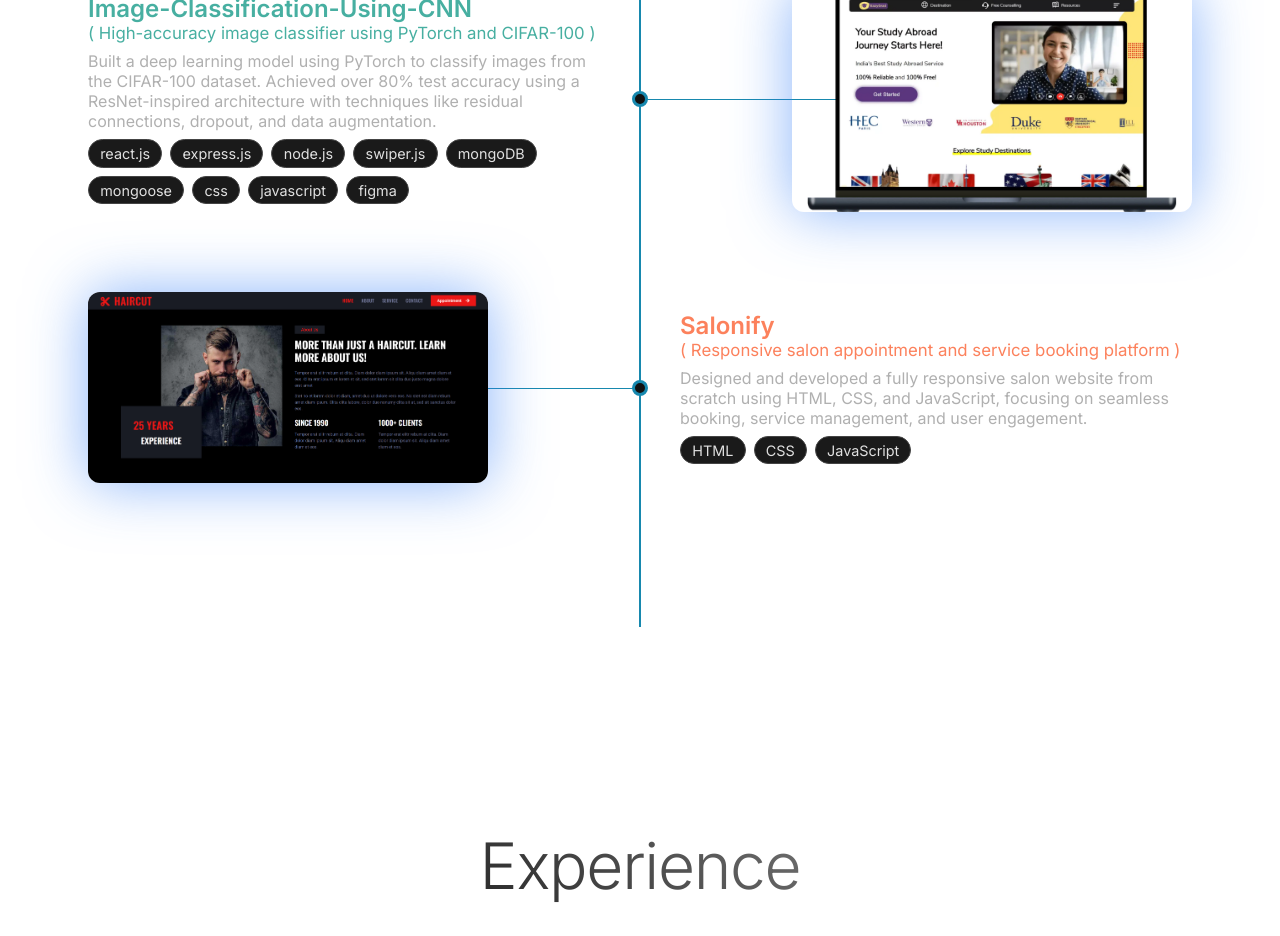
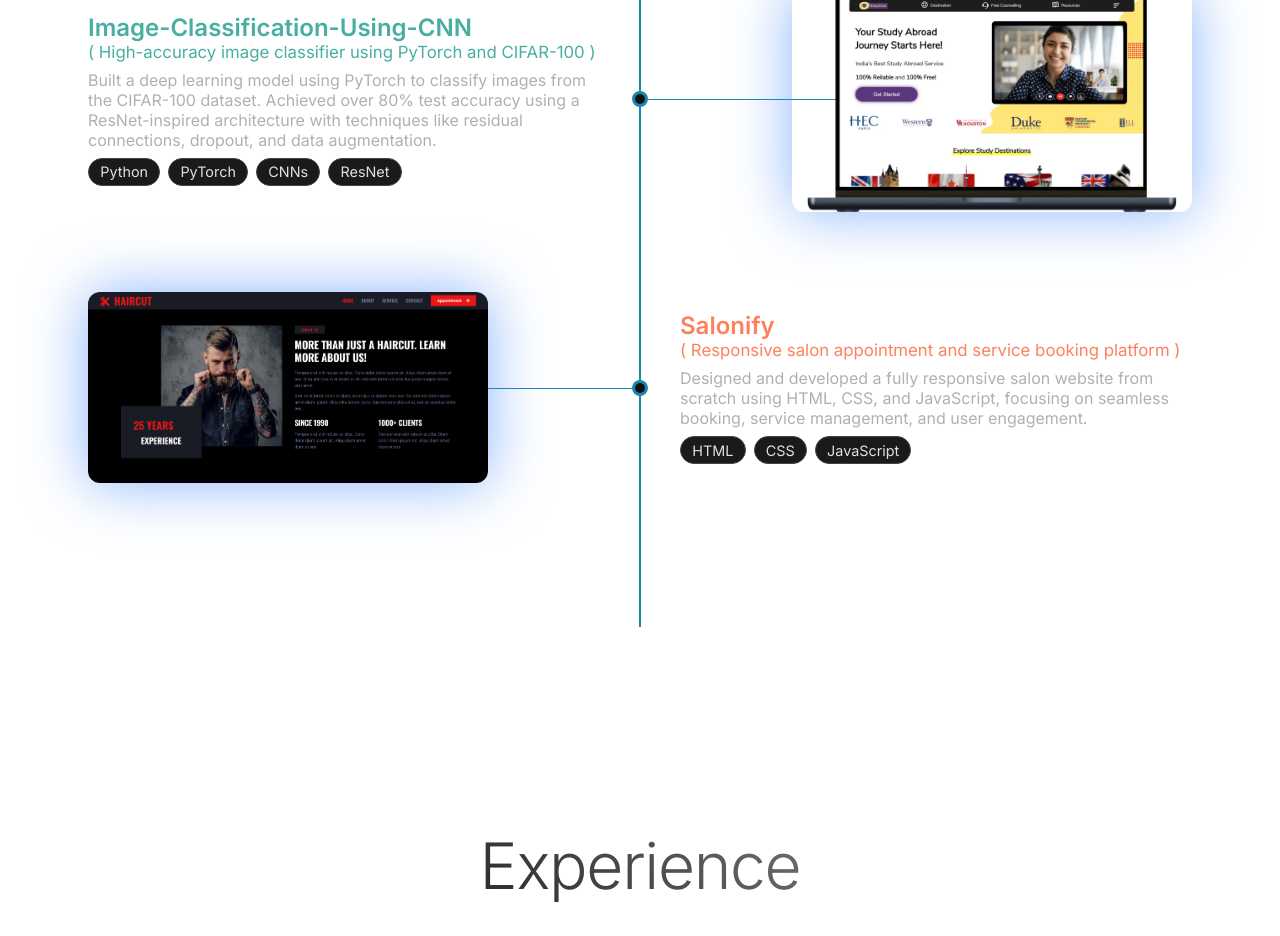
Before and after one commit to Gautam-Yedla/myPortfolio, a React (Vite) app: page / in a window 1280 px wide. Shown: the part 3860-4796 px from the top of the page. Built offline with nearby package versions, Linux system fonts and the light colour scheme.

Commit message:
mentioned proper skills in my project 4

```diff
--- a/src/components/projects.jsx
+++ b/src/components/projects.jsx
@@ -62,15 +62,10 @@ const projects = [
 		image: EazyGradImg,
 		link: "https://github.com/Gautam-Yedla/Image-Classification-Using-CNN.git",
 		skills: [
-			"react.js",
-			"express.js",
-			"node.js",
-			"swiper.js",
-			"mongoDB",
-			"mongoose",
-			"css",
-			"javascript",
-			"figma",
+			"Python",
+			"PyTorch",
+			"CNNs",
+			"ResNet",
 		],
 		color: "#47afa1",
 	},
```
